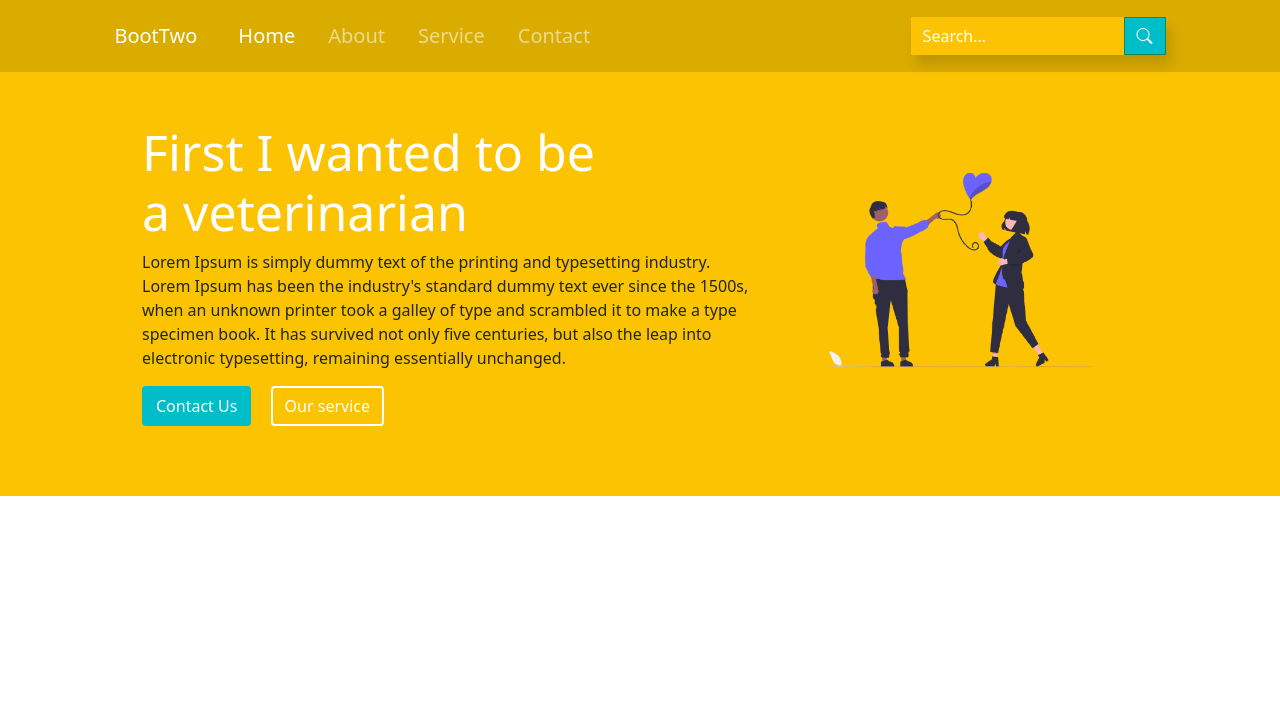
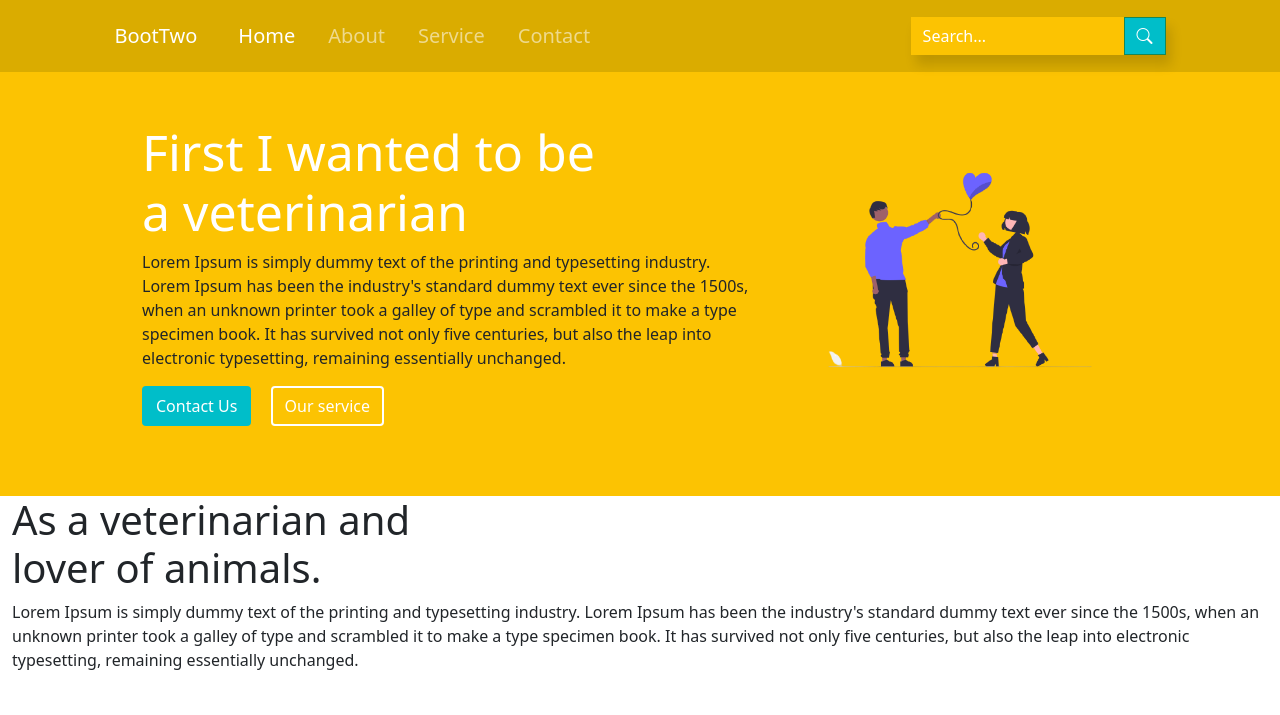
Before and after one commit to abdulragib/boot-2, a plain HTML site: page index.html in a window 1280 px wide. Drawn offline with nearby package versions, Linux system fonts and the light colour scheme.

Commit message:
img-2 added

```diff
--- a/index.html
+++ b/index.html
@@ -99,6 +99,29 @@
           <img src="images/img.png" class="img-fluid" alt="img" />
         </div>
       </div>
+
+      <!--services-->
+      <div class="row">
+         <div class="col-md5" id="service-text">
+             <h1>As a veterinarian and <br> lover of animals.</h1>
+             <p>
+                Lorem Ipsum is simply dummy text of the printing and typesetting
+                industry. Lorem Ipsum has been the industry's standard dummy text
+                ever since the 1500s, when an unknown printer took a galley of type
+                and scrambled it to make a type specimen book. It has survived not
+                only five centuries, but also the leap into electronic typesetting,
+                remaining essentially unchanged.
+             </p>
+             <button type="button" class="btn" id="service-btn"></button>
+         </div>
+
+         <div class="col-md5" id="service-img">
+
+         </div>
+      </div>
+
+      <!--container fluid end-->
+
     </div>
 
     <!-- Option 1: Bootstrap Bundle with Popper -->
```
Also changed, not shown: images/img-2.png (added).
